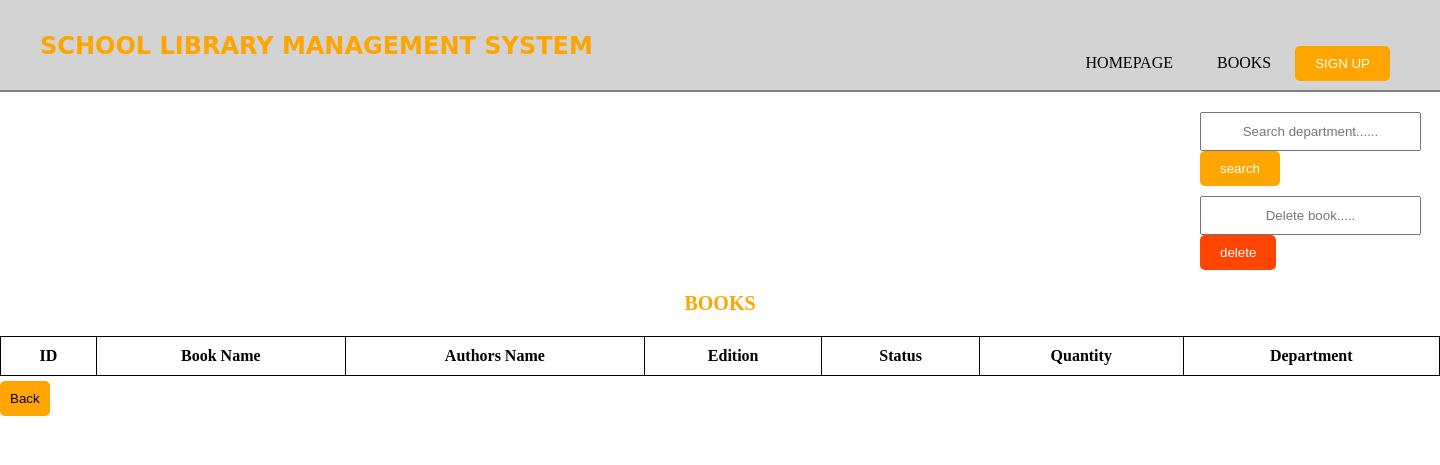
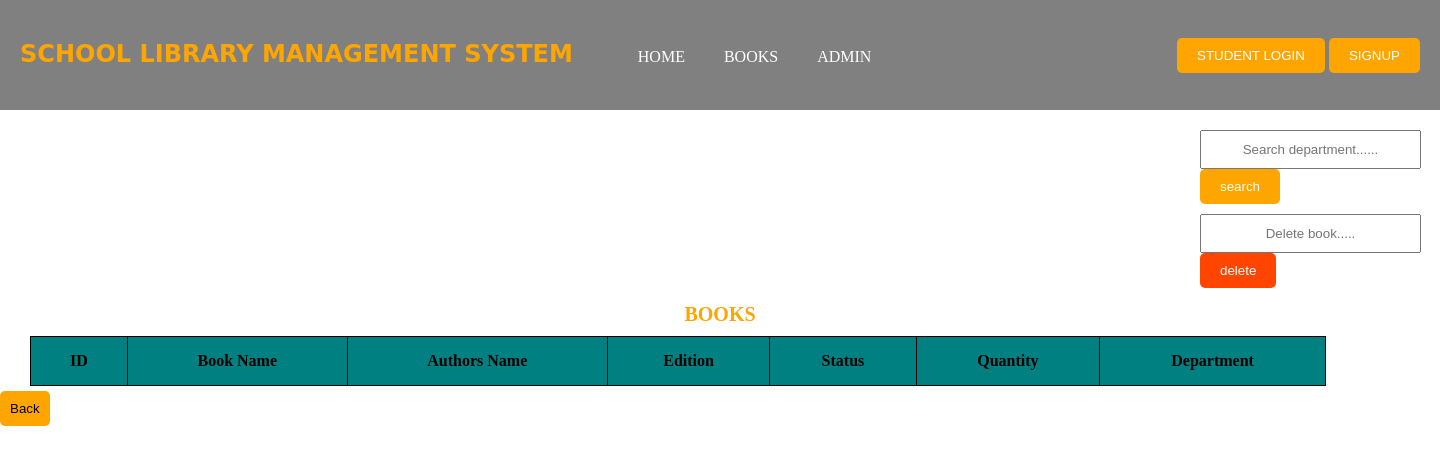
Before and after one commit to samuelkaranja/Library-system, a PHP site: page /book1.php in a window 1440 px wide. Shown: the top 465 px of the page. Run offline with PHP 8.4, Linux system fonts and the light colour scheme; the visitor is signed in with stand-in values (Sample User, id 1); data that the repository does not hold is empty.

Commit message:
File update

```diff
--- a/book1.php
+++ b/book1.php
@@ -1,5 +1,6 @@
 <?php
 	include "connect.php";
+	include "navbar1.php";
 
 	$sql = "SELECT * FROM books";
 
@@ -12,20 +13,6 @@
 	<link rel="stylesheet" type="text/css" href="style.css">
 </head>
 <body>
-	<div class="header">
-		<div class="logo">
-			<h2><a href="index.php">SCHOOL LIBRARY MANAGEMENT SYSTEM</a></h2>
-		</div>
-
-		<div class="nav">
-			<ul>
-				<li><a href="index.php">HOMEPAGE</a></li>
-				<li><a href="books.php">BOOKS</a></li>
-				<button class="btn"><a href="signup.php">SIGN UP</a></button>
-			</ul>
-		</div>
-	</div>
-
 	<div class="srch">
 		<form method="post" action="">
 			<input class="input" type="text" name="dept" placeholder="Search department......" required="">
--- a/editbooks.php
+++ b/editbooks.php
@@ -1,5 +1,6 @@
 <?php
 	include "connect.php";
+	include "navbar1.php";
 ?>
 <!DOCTYPE html>
 <html>
@@ -8,7 +9,7 @@
 	<link rel="stylesheet" type="text/css" href="style.css">
 </head>
 <body>
-	<div class="header">
+	<!-- <div class="header">
 		<div class="logo">
 			<h2><a href="index.php">SCHOOL LIBRARY MANAGEMENT SYSTEM</a></h2>
 		</div>
@@ -20,7 +21,7 @@
 				<button class="btn"><a href="signup.php">SIGN UP</a></button>
 			</ul>
 		</div>
-	</div>
+	</div> -->
 
 	<div class="edit">
 		<form method="post" action="" onsubmit="return onClick()">
--- a/navbar1.php
+++ b/navbar1.php
@@ -11,40 +11,50 @@
 <body>
 <section>
 	<?php
-		if (isset($_SESSION['login_user'])) {
+		if (isset($_SESSION['login_admin'])) {
 	?>
-		<div class="head">
-			<div class="log">
-				<h2><a href="">SCHOOL LIBRARY MANAGEMENT SYSTEM</a></h2>
+		<div class="header">
+			<div class="logo">
+
+				<h2><a href="index.php">SCHOOL LIBRARY MANAGEMENT SYSTEM</a></h2>
 			</div>
 
 			<div class="navbar">
 				<ul>
-					<?php
-						echo "Welcome " . strtoupper($_SESSION['login_user']);
-					?>
 					<li><a href="index.php">HOME</a></li>
-					<li><a href="books.php">BOOKS</a></li>
-					<li><a href="admin_login.php">ADMIN</a></li>
-					<li style="background-color: orange; padding: 10px; border-radius: 5px;"><a href="logout.php">LOGOUT</a></li>
+					<li><a href="book1.php">BOOKS</a></li>
+					<li><a href="editbooks.php">EDIT</a></li>
+					<li><a href="studentdetails.php">STUDENT DETAILS</a></li>
 				</ul>
+			</div>
+			<div class="name">
+				<?php
+					echo "Welcome " . strtoupper($_SESSION['login_admin']);
+				?>
+			</div>
+			<div class="nav_btn">
+				<button class="btn"><a href="logout1.php">LOGOUT</a></button>
 			</div>
 		</div>
 	<?php
 		}else{
 	?>
-		<div class="head">
-			<div class="log">
-				<h2><a href="">SCHOOL LIBRARY MANAGEMENT SYSTEM</a></h2>
+		<div class="header">
+
+			<div class="logo">
+				<h2><a href="index.php">SCHOOL LIBRARY MANAGEMENT SYSTEM</a></h2>
 			</div>
 			<div class="navbar">
 				<ul>
 					<li><a href="index.php">HOME</a></li>
 					<li><a href="books.php">BOOKS</a></li>
 					<li><a href="admin_login.php">ADMIN</a></li>
-					<li style="background-color: orange; padding: 10px; border-radius: 5px;"><a href="stud_login.php">STUDENT LOGIN</a></li>
-					<li style="background-color: orange; padding: 10px; border-radius: 5px;"><a href="signup.php">SIGN UP</a></li>
 				</ul>
+			</div>
+
+			<div class="nav_btn">
+				<button class="btn"><a href="stud_login.php">STUDENT LOGIN</a></button>
+				<button class="btn"><a href="signup.php">SIGNUP</a></button>
 			</div>
 		</div>
 	<?php
--- a/style.css
+++ b/style.css
@@ -1,58 +1,68 @@
+*{
+	margin: 0px;
+	padding: 0px;
+}
+
 html,body{
 	margin: 0px;
 	padding: 0px;
 }
 
-/*..........section 1..............*/
+/*..........Navbar.........*/
 .header{
-	background-color: lightgrey;
-	border-bottom: 2px solid grey;
-	padding-top: 0px;
-	padding-bottom: 90px;
+		background-color: gray;
+		width: 100%;
+		height: 110px;
 	}
 
 	.logo{
 		float: left;
-	padding: 12px 0 20px 40px;
+		padding: 40px 10px 0px 20px;
 		font-family: cursive;
 	}
 
 	.logo a{
+		color: orange;
 		text-decoration: none;
-	color: orange;
 	}
 
-.nav{
-	float: right;
-	padding: 30px 50px 0  0;
+	.navbar{
+		float: left;
+		padding: 48px 0px 0px 20px;
 	}
 
-.nav li{
-	list-style-type: none;
+	.navbar li{
 		display: inline;
-	padding: 20px;
+		padding-left: 35px;
 	}
 
-.nav li a{
+	.navbar li a{
 		text-decoration: none;
-	color: black;
+		color: white;
 	}
 
-.nav li a:hover{
-	color:orange;
+	.nav_btn{
+		float: right;
+		padding: 38px 20px 0px 0px;
 	}
 
 	.btn{
 		background-color: orange;
-	color: white;
-	padding: 10px 20px 10px 20px;
+		border: none;
+		padding: 10px;
 		border-radius: 5px;
-	border:none;
 	}
 
 	.btn a{
 		text-decoration: none;
 		color: white;
+	}
+
+.name{
+	padding: 48px 100px 0px 130px;
+	float: left;
+	color: yellow;
+	font-weight: bold;
 }
 
 /*...........section 2.............*/
@@ -101,12 +143,12 @@ footer{
 /*.........student login.......*/
 .frm1{
 	text-align: center;
-	margin: 142px 0px 228px 0px;
+	margin: 142px 0px 220px 0px;
 }
 
 .head2{
 	color: orange;
-	padding:5px 0px 5px 0px;
+	padding:15px 0px 10px 0px;
 	text-align: center;
 	font-size: 20px;
 	font-size: bold;
@@ -154,20 +196,21 @@ footer{
 
 .tbl{
 	text-align: center;
-	width: 100%;
+	width: 90%;
 	border-collapse: collapse;
+	margin: 0px 30px 0px 30px;
 }
 
 th{
 	border: 1px solid black;
-	padding: 10px;
-	background-color: ;
+	padding: 15px;
+	background-color: teal;
 }
 
 td{
 	border: 1px solid black;
-	padding: 10px;
-	background-color: ;
+	padding: 15px;
+	background-color: skyblue;
 }
 
 /*.........edit books..........*/
@@ -208,42 +251,3 @@ td{
 	text-decoration: none;
 	color: black;
 }
-
-/*.......navbar........*/
-.head{
-	background-color: lightgrey;
-	border-bottom: 2px solid grey;
-	padding-top: 0px;
-	padding-bottom: 90px;
-}
-
-.log{
-	float: left;
-	padding: 12px 0 20px 40px;
-	font-family: cursive;
-}
-
-.log a{
-	text-decoration: none;
-	color: orange;
-}
-
-.navbar{
-	float: right;
-	padding: 30px 50px 0  0;
-}
-
-.navbar li{
-	list-style-type: none;
-	display: inline;
-	padding: 20px;
-}
-
-.navbar li a{
-	text-decoration: none;
-	color: black;
-}
-
-.navbar li a:hover{
-
-}
```
Also changed, not shown: other parts of style.css (+37 -5 lines), admin_login.php (+5 -13 lines), books.php (+11 -11 lines), index.php (+10 -35 lines), logout1.php (added, +10 -0 lines), navbar.php (+23 -12 lines), signup.php (+1 -11 lines), stud_login.php (+2 -13 lines), studentdetails.php (+7 -2 lines), view.php (+2 -11 lines), img/lg.jpg (added), logout.php (line endings or trailing spaces). Lines whose indentation alone changed are shown as unchanged.
